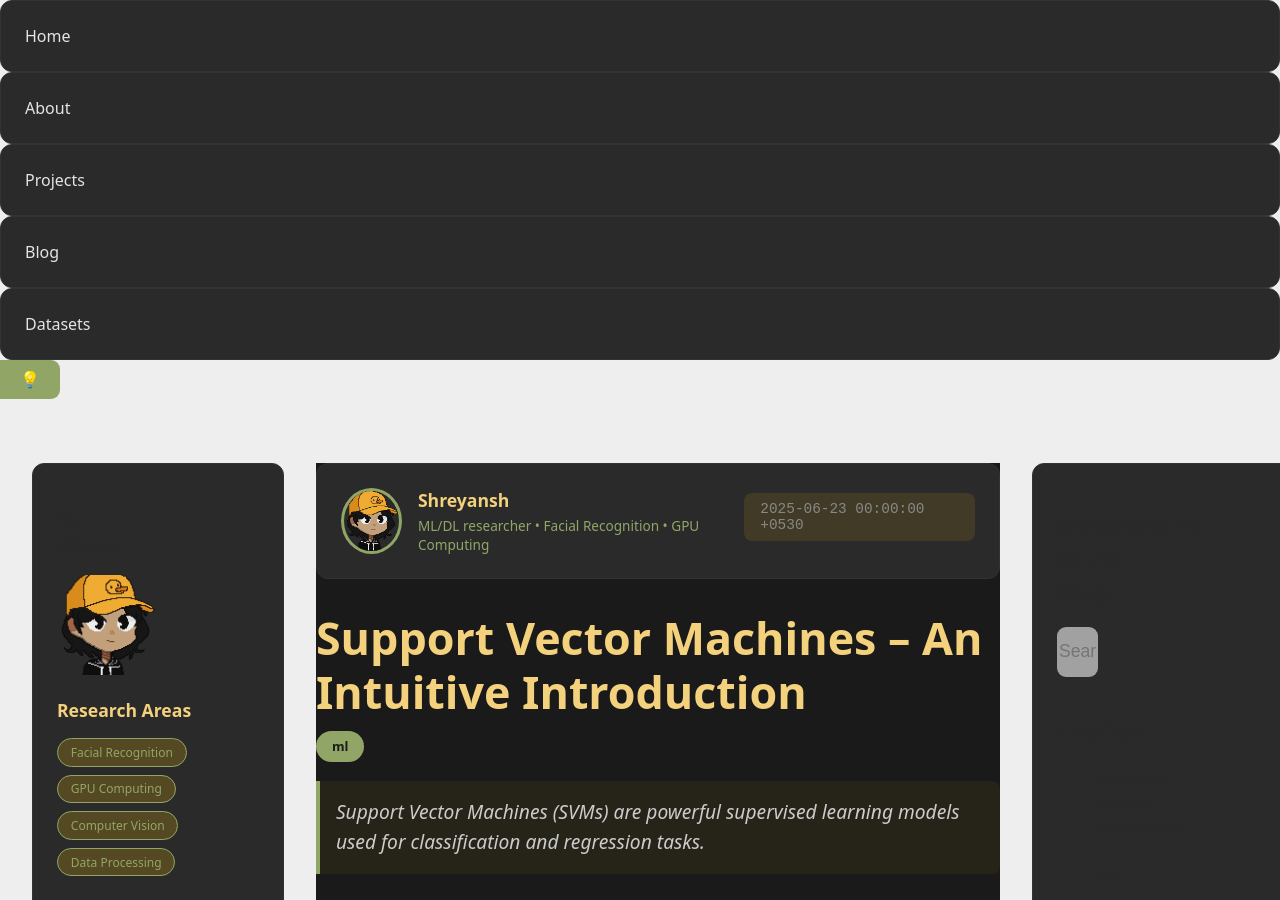
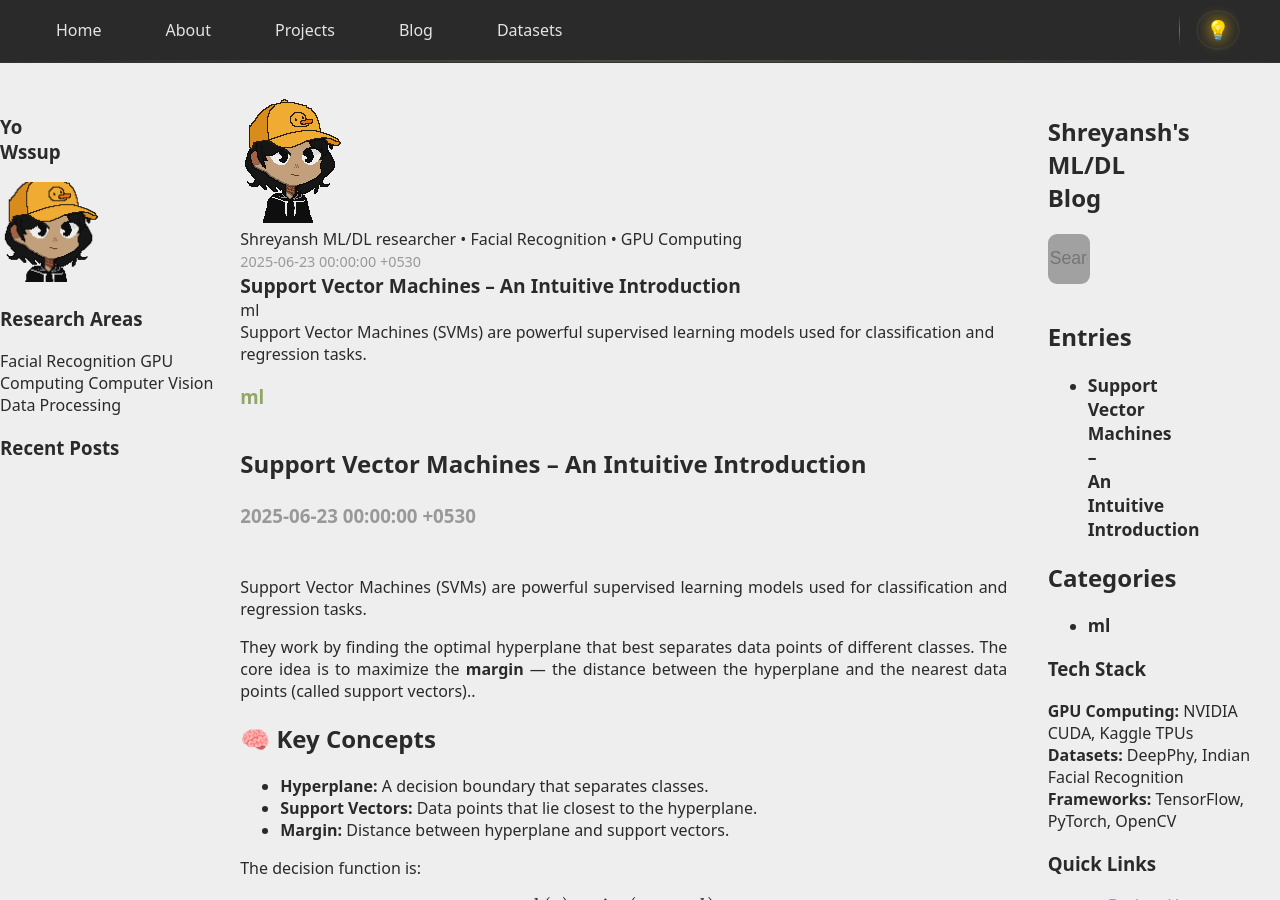
Before and after one commit to shrrynsh/site.github.io, a Jekyll site: the page built from _posts/2025-06-23-svm-from-scratch.md, in a window 1280 px wide and 900 px high. Built offline with Jekyll 4.4.1, drawn with Linux system fonts in a browser that asks for light colours; some of the changed text lies outside the part shown.

Commit message:
Update post.html

```diff
--- a/_layouts/post.html
+++ b/_layouts/post.html
@@ -153,352 +153,3 @@ layout: default
     </div>
   </aside>
 </div>
-
-<style>
-/* Post Layout Styling */
-.post-layout {
-  display: grid;
-  grid-template-columns: 250px 1fr 250px;
-  gap: 2rem;
-  max-width: 1400px;
-  margin: 2rem auto;
-  padding: 0 2rem;
-}
-
-.left-sidebar,
-.right-sidebar {
-  background: var(--card-bg, #2a2a2a);
-  border: 1px solid var(--border, #333);
-  border-radius: 12px;
-  padding: 1.5rem;
-  height: fit-content;
-  position: sticky;
-  top: 80px;
-}
-
-.post-main-content {
-  background: var(--bg-dark, #1a1a1a);
-  min-height: 100vh;
-}
-
-/* Post Header Styling */
-.post-header {
-  margin-bottom: 3rem;
-  padding-bottom: 2rem;
-  border-bottom: 2px solid var(--border, #333);
-}
-
-.post-meta {
-  display: flex;
-  justify-content: space-between;
-  align-items: center;
-  margin-bottom: 2rem;
-  padding: 1.5rem;
-  background: var(--card-bg, #2a2a2a);
-  border-radius: 12px;
-  border: 1px solid var(--border, #333);
-}
-
-.author-info {
-  display: flex;
-  align-items: center;
-  gap: 1rem;
-}
-
-.author-avatar {
-  width: 60px;
-  height: 60px;
-  border-radius: 50%;
-  border: 3px solid var(--accent, #ffc107);
-  object-fit: cover;
-}
-
-.author-details {
-  display: flex;
-  flex-direction: column;
-}
-
-.author-name {
-  font-weight: 700;
-  color: var(--text-primary, #f4d17c);
-  font-size: 1.1rem;
-}
-
-.author-bio {
-  font-size: 0.85rem;
-  color: var(--accent, #ffc107);
-  margin-top: 0.2rem;
-}
-
-.post-date {
-  font-size: 0.9rem;
-  color: #888;
-  font-family: 'Fira Code', monospace;
-  background: rgba(255, 193, 7, 0.1);
-  padding: 0.5rem 1rem;
-  border-radius: 8px;
-}
-
-.post-title {
-  font-size: 2.8rem;
-  color: var(--text-primary, #f4d17c);
-  line-height: 1.2;
-  margin-bottom: 1rem;
-  font-weight: 800;
-}
-
-.post-categories {
-  margin-bottom: 1.5rem;
-}
-
-.category-badge {
-  background: var(--accent, #ffc107);
-  color: var(--bg-dark, #1a1a1a);
-  padding: 0.4rem 1rem;
-  border-radius: 20px;
-  font-size: 0.8rem;
-  font-weight: 600;
-  margin-right: 0.5rem;
-}
-
-.post-excerpt {
-  font-size: 1.2rem;
-  color: #ccc;
-  font-style: italic;
-  line-height: 1.6;
-  padding: 1rem;
-  background: rgba(255, 193, 7, 0.05);
-  border-left: 4px solid var(--accent, #ffc107);
-  border-radius: 0 8px 8px 0;
-}
-
-/* Sidebar Sections */
-.research-focus,
-.tech-stack,
-.quick-links,
-.post-navigation-sidebar {
-  margin-bottom: 2rem;
-  padding-bottom: 1.5rem;
-  border-bottom: 1px solid var(--border, #333);
-}
-
-.research-focus h3,
-.tech-stack h3,
-.quick-links h3,
-.post-navigation-sidebar h3 {
-  color: var(--text-primary, #f4d17c);
-  margin-bottom: 1rem;
-  font-size: 1.1rem;
-}
-
-.focus-tags {
-  display: flex;
-  flex-wrap: wrap;
-  gap: 0.5rem;
-}
-
-.focus-tag {
-  background: rgba(255, 193, 7, 0.2);
-  color: var(--accent, #ffc107);
-  padding: 0.3rem 0.8rem;
-  border-radius: 16px;
-  font-size: 0.75rem;
-  border: 1px solid var(--accent, #ffc107);
-}
-
-.recent-posts-list {
-  list-style: none;
-  padding: 0;
-}
-
-.recent-posts-list li {
-  margin-bottom: 1rem;
-  padding-bottom: 1rem;
-  border-bottom: 1px solid var(--border, #333);
-}
-
-.recent-posts-list a {
-  color: var(--text-secondary, #e4e4e4);
-  text-decoration: none;
-  font-size: 0.9rem;
-  font-weight: 500;
-}
-
-.recent-posts-list a:hover {
-  color: var(--accent, #ffc107);
-}
-
-.recent-posts-list small {
-  display: block;
-  color: #888;
-  font-size: 0.75rem;
-  margin-top: 0.3rem;
-}
-
-.tech-items {
-  display: flex;
-  flex-direction: column;
-  gap: 1rem;
-}
-
-.tech-item {
-  font-size: 0.85rem;
-  line-height: 1.4;
-}
-
-.tech-item strong {
-  color: var(--accent, #ffc107);
-}
-
-.quick-links ul {
-  list-style: none;
-  padding: 0;
-}
-
-.quick-links li {
-  margin-bottom: 0.8rem;
-}
-
-.quick-links a {
-  color: var(--text-secondary, #e4e4e4);
-  text-decoration: none;
-  font-size: 0.9rem;
-}
-
-.quick-links a:hover {
-  color: var(--accent, #ffc107);
-}
-
-/* Post Footer */
-.post-footer {
-  margin-top: 3rem;
-  padding-top: 2rem;
-  border-top: 2px solid var(--border, #333);
-}
-
-.post-tags {
-  margin-bottom: 2rem;
-}
-
-.post-tags h4 {
-  color: var(--text-primary, #f4d17c);
-  margin-bottom: 1rem;
-}
-
-.tag {
-  display: inline-block;
-  background: var(--card-bg, #2a2a2a);
-  color: var(--accent, #ffc107);
-  padding: 0.4rem 1rem;
-  border-radius: 20px;
-  font-size: 0.8rem;
-  margin-right: 0.5rem;
-  margin-bottom: 0.5rem;
-  border: 1px solid var(--border, #333);
-}
-
-.post-navigation {
-  display: grid;
-  grid-template-columns: 1fr 1fr;
-  gap: 1rem;
-  margin-bottom: 3rem;
-}
-
-.nav-link {
-  padding: 1.5rem;
-  background: var(--card-bg, #2a2a2a);
-  border: 1px solid var(--border, #333);
-  border-radius: 12px;
-  text-decoration: none;
-  color: var(--text-secondary, #e4e4e4);
-  transition: all 0.3s ease;
-  display: flex;
-  flex-direction: column;
-}
-
-.nav-link:hover {
-  background: var(--accent, #ffc107);
-  color: var(--bg-dark, #1a1a1a);
-  transform: translateY(-2px);
-}
-
-.nav-direction {
-  font-size: 0.8rem;
-  font-weight: 600;
-  margin-bottom: 0.5rem;
-}
-
-.nav-title {
-  font-weight: 500;
-}
-
-.related-posts {
-  margin-top: 3rem;
-}
-
-.related-posts h3 {
-  color: var(--text-primary, #f4d17c);
-  margin-bottom: 1.5rem;
-  font-size: 1.5rem;
-}
-
-.related-grid {
-  display: grid;
-  grid-template-columns: repeat(auto-fit, minmax(250px, 1fr));
-  gap: 1.5rem;
-}
-
-.related-card {
-  background: var(--card-bg, #2a2a2a);
-  border: 1px solid var(--border, #333);
-  border-radius: 12px;
-  padding: 1.5rem;
-  transition: transform 0.3s ease;
-}
-
-.related-card:hover {
-  transform: translateY(-4px);
-}
-
-.related-card h4 {
-  margin-bottom: 1rem;
-}
-
-.related-card a {
-  color: var(--text-primary, #f4d17c);
-  text-decoration: none;
-  font-size: 1rem;
-}
-
-.related-card a:hover {
-  color: var(--accent, #ffc107);
-}
-
-.related-card p {
-  color: var(--text-secondary, #e4e4e4);
-  font-size: 0.9rem;
-  line-height: 1.5;
-  margin-bottom: 1rem;
-}
-
-.related-card small {
-  color: #888;
-  font-size: 0.8rem;
-}
-
-/* Responsive Design */
-@media (max-width: 1200px) {
-  .post-layout {
-    grid-template-columns: 200px 1fr 200px;
-    gap: 1.5rem;
-  }
-}
-
-@media (max-width: 968px) {
-  .post-layout {
-    grid-template-columns: 1fr;
-    gap: 2rem;
-  }
-
-  .left-sidebar,
-  .right
```
